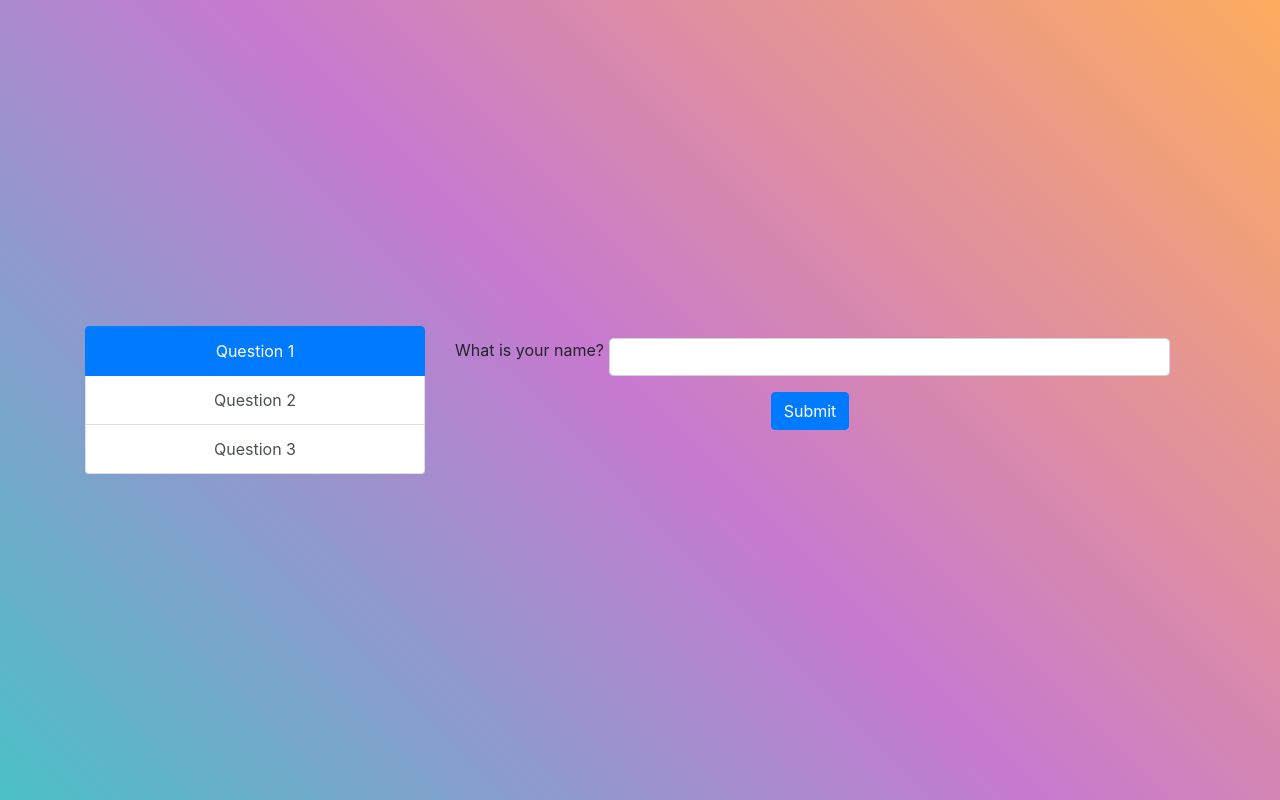
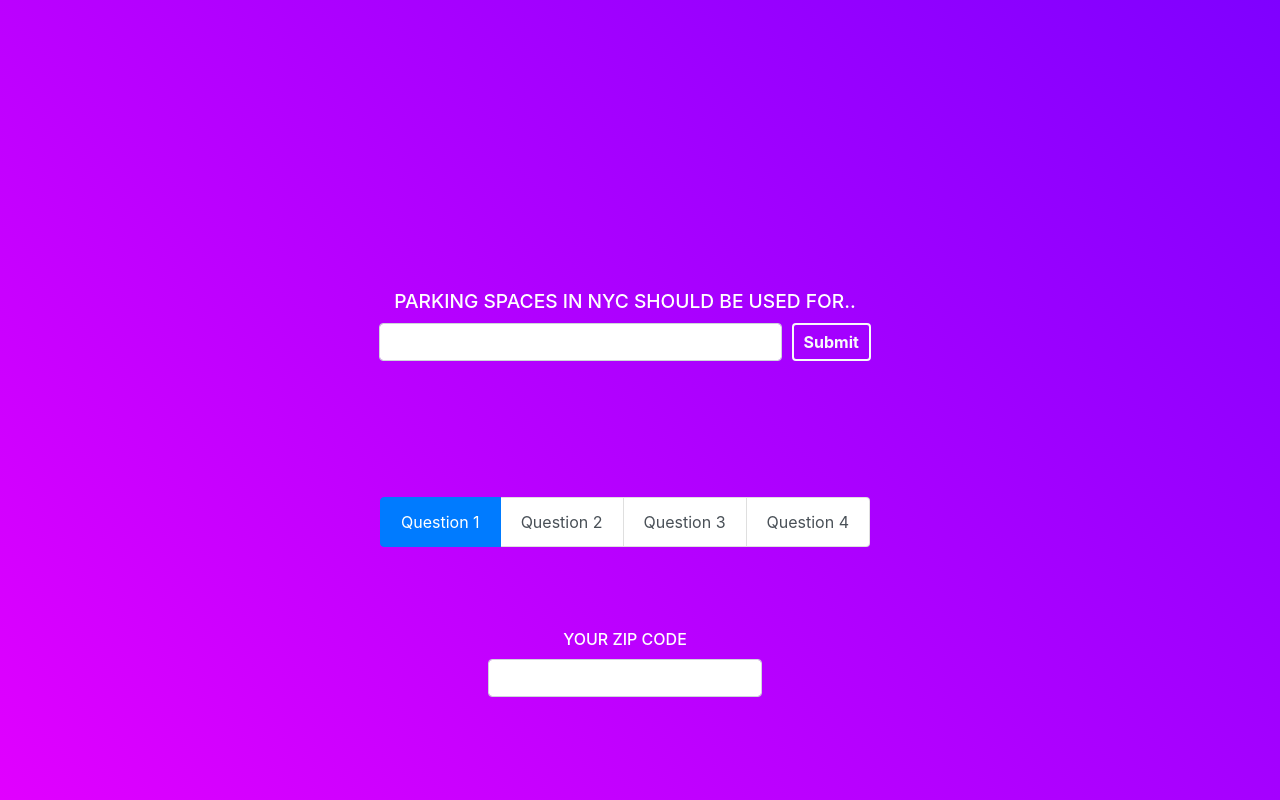
Before and after one commit to civic-data-design-lab/ny-exhibition, a Flask app: page / in a window 1280 px wide. Run offline with Flask 2, Linux system fonts and the light colour scheme; some libraries are stand-ins or nearby versions.

Commit message:
better UI and right questions

```diff
--- a/Server/views.py
+++ b/Server/views.py
@@ -1,7 +1,7 @@
 from Server import app
 from flask import request, jsonify, render_template
 from Server import database
-
+from questions import questions
 
 @app.route('/api', methods=['GET'])
 def api():
@@ -17,9 +17,9 @@ def api():
 def response():
     response = request.form
     print(response)
-    id = database.add_response(response['question'], response['response'])
+    id = database.add_response(response['question'], response['response'], response['zip_code'])
     return id
 
 @app.route('/')
 def home():
-    return render_template('index.html')
+    return render_template('index.html', questions = questions)
--- /dev/null
+++ b/questions.py
@@ -0,0 +1,6 @@
+questions = [
+  'Parking spaces in NYC should be used for',
+  'Design can have an impact on climate change if we',
+  'The right to housing means',
+  'A healthy city is'
+]
--- a/templates/index.html
+++ b/templates/index.html
@@ -6,11 +6,11 @@
     integrity="sha384-JcKb8q3iqJ61gNV9KGb8thSsNjpSL0n8PARn9HuZOnIxN0hoP+VmmDGMN5t9UJ0Z" crossorigin="anonymous" />
   <style>
     body {
-      background: #FEAC5E;
+      background: #7F00FF;
       /* fallback for old browsers */
-      background: -webkit-linear-gradient(45deg, #4BC0C8, #C779D0, #FEAC5E);
+      background: -webkit-linear-gradient(45deg, #E100FF, #7F00FF);
       /* Chrome 10-25, Safari 5.1-6 */
-      background: linear-gradient(45deg, #4BC0C8, #C779D0, #FEAC5E);
+      background: linear-gradient(45deg, #E100FF, #7F00FF);
       /* W3C, IE 10+/ Edge, Firefox 16+, Chrome 26+, Opera 12+, Safari 7+ */
     }
 
@@ -18,57 +18,80 @@
       min-height: 100%;
       max-width: 100%;
     }
+
+    #questions-container .tab-content {
+      padding: 25vh 0 15vh;
+    }
+
+    .question-label {
+      color: white;
+      font-size: 1.2em;
+      font-weight: 500;
+      text-transform: uppercase;
+    }
+
+    #zip-code-container .question-label {
+      font-size: 1em;
+    }
+
+    .question-input {
+      max-width: 600px;
+      min-width: 320px;
+      margin: auto;
+    }
+
+    .question-input button {
+      border-width: 2px;
+      font-weight: 700;
+      margin-left: 10px;
+      padding: 0 10px !important;
+    }
+
+    .list-group-item-action {
+      white-space: nowrap;
+    }
+
+    #zip-code-container {
+      padding: 10vh 0 0;
+    }
   </style>
 </head>
 
 <body>
-  <!-- The following code was just copied and pasted from Bootstrap's example with slight modification -->
+  <!-- The following markup was just copied and pasted from Bootstrap's documentation with modification -->
   <div class="container text-center">
-    <div class="row align-items-center" id="questions-container">
-      <div class="col-4">
-        <div class="list-group" id="list-tab" role="tablist">
-          <a class="list-group-item list-group-item-action active" id="list-home-list" data-toggle="list"
-            href="#list-home" role="tab" aria-controls="home">Question 1</a>
-          <a class="list-group-item list-group-item-action" id="list-profile-list" data-toggle="list"
-            href="#list-profile" role="tab" aria-controls="profile">Question 2</a>
-          <a class="list-group-item list-group-item-action" id="list-messages-list" data-toggle="list"
-            href="#list-messages" role="tab" aria-controls="messages">Question 3</a>
+    <div class="row flex-column align-items-center justify-content-center" id="questions-container">
+      <div class="tab-content" id="nav-tabContent">
+        {% for question in questions %}
+        <div class="tab-pane fade {{ 'active show' if loop.index == 1 }}" id="question-{{ loop.index }}" role="tabpanel"
+          aria-labelledby="list-question-{{ loop.index }}">
+          <form class="question" action="/response" method="POST">
+            <input type="hidden" value="{{ question }}" name="question" />
+            <input type="hidden" class="zip" name="zip_code" />
+            <div class="form-group">
+              <label for="response-question-{{ loop.index }}" class="col question-label">{{ question + '..' }}</label>
+              <div class="form-row question-input">
+                <input id="response-question-{{ loop.index }}" class="form-control col" name="response" required />
+                <button type="submit" class="btn btn-outline-light col-auto">Submit</button>
+              </div>
+            </div>
+          </form>
         </div>
+        {% endfor %}
       </div>
-      <div class="col-8">
-        <div class="tab-content" id="nav-tabContent">
-          <div class="tab-pane fade show active" id="list-home" role="tabpanel" aria-labelledby="list-home-list">
-            <form class="question" action="/response" method="POST">
-              <input type="hidden" value="What is your name?" name="question" />
-              <div class="form-row">
-                <label for="response-question-1" class="col-auto">What is your name?</label>
-                <input id="response-question-1" class="form-control col" name="response" />
-              </div>
-              <button type="submit" class="btn btn-primary my-3">Submit</button>
-            </form>
-          </div>
-          <div class="tab-pane fade" id="list-profile" role="tabpanel" aria-labelledby="list-profile-list">
-            <form class="question" action="/response" method="POST">
-              <input type="hidden" value="What is your age?" name="question" />
-              <div class="form-row">
-                <label for="response-question-2" class="col-auto">What is your age?</label>
-                <input id="response-question-2" class="form-control col" name="response" />
-              </div>
-              <button type="submit" class="btn btn-primary my-3">Submit</button>
-            </form>
-
-          </div>
-          <div class="tab-pane fade" id="list-messages" role="tabpanel" aria-labelledby="list-messages-list">
-            <form class="question" action="/response" method="POST">
-              <input type="hidden" value="What is your height?" name="question" />
-              <div class="form-row">
-                <label for="response-question-3" class="col-auto">What is your height?</label>
-                <input id="response-question-3" class="form-control col" name="response" />
-              </div>
-              <button type="submit" class="btn btn-primary my-3">Submit</button>
-            </form>
-          </div>
-        </div>
+      <div class="list-group list-group-horizontal" id="list-tab" role="tablist">
+        {% for question in questions %}
+        <a class="list-group-item list-group-item-action {{ 'active' if loop.index == 1 }}"
+          id="list-question-{{ loop.index }}" data-toggle="list" href="#question-{{ loop.index }}" role="tab"
+          aria-controls="question-{{ loop.index }}">Question
+          {{ loop.index }}</a>
+        {% endfor %}
+      </div>
+      <div class="row align-items-center justify-content-center" id="zip-code-container">
+        <form id="zip-dummy">
+          <label for="zip-code" class="question-label small col-auto">Your ZIP Code</label>
+          <input type="number" class="form-control w-auto" id="zip-code" required />
+        </form>
       </div>
     </div>
   </div>
@@ -85,6 +108,17 @@
     $('.question').submit(function (e) {
       $(this).find('button').prop('disabled', true);
       e.preventDefault();
+      const zip_code = $('#zip-code').val();
+      console.log('the zip code', zip_code)
+
+      if (zip_code === '') {
+        console.log('hello');
+        $('#zip-dummy')[0].reportValidity();
+        $(this).find('button').prop('disabled', false);
+        return;
+      }
+
+      $('.zip').val(zip_code);
       console.log($(this).serialize());
       const action = $(this).attr('action');
       $.post(action, $(this).serialize()).done(function (response) {
```
Also changed, not shown: Server/database.py (+13 -13 lines).
